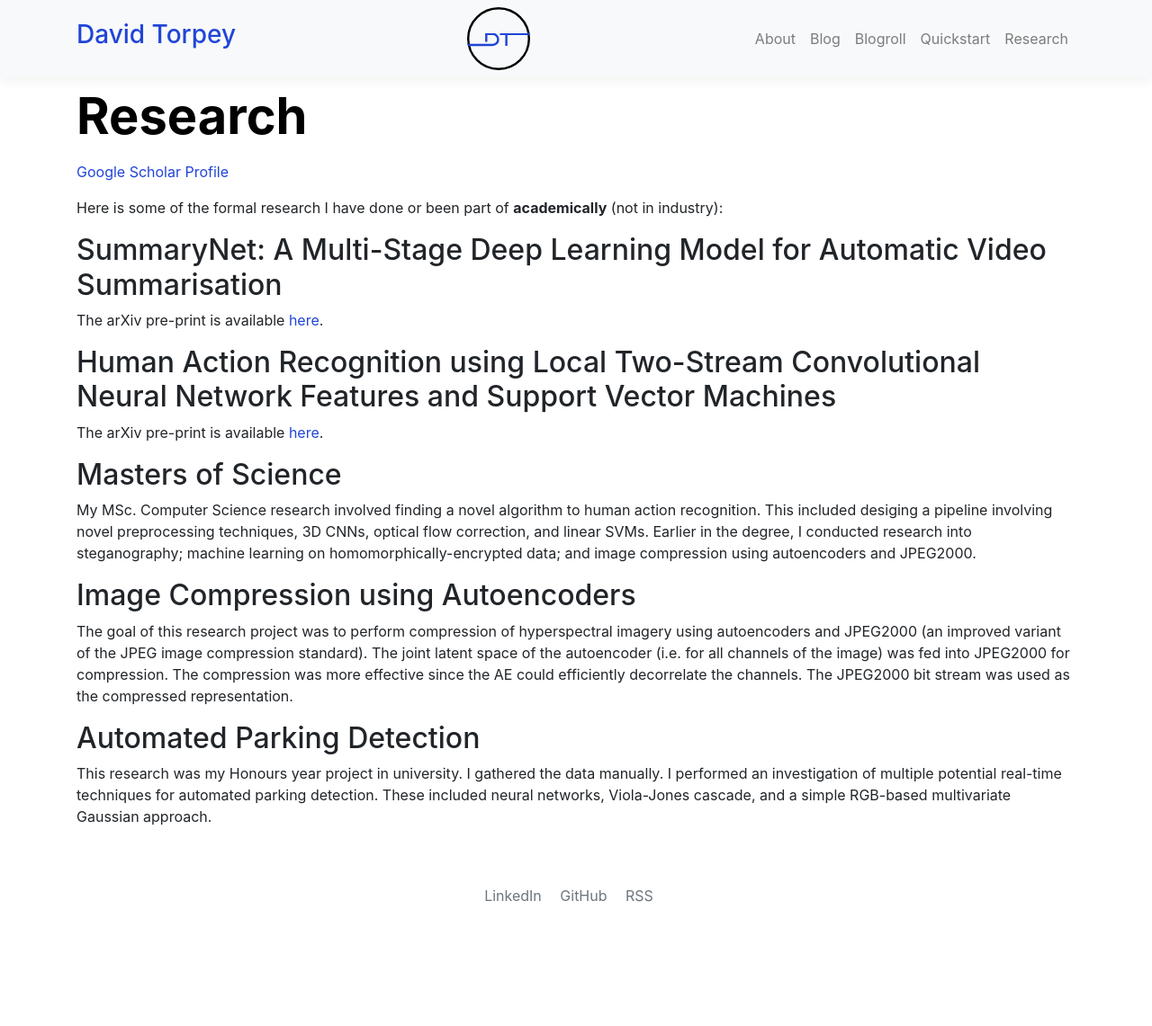
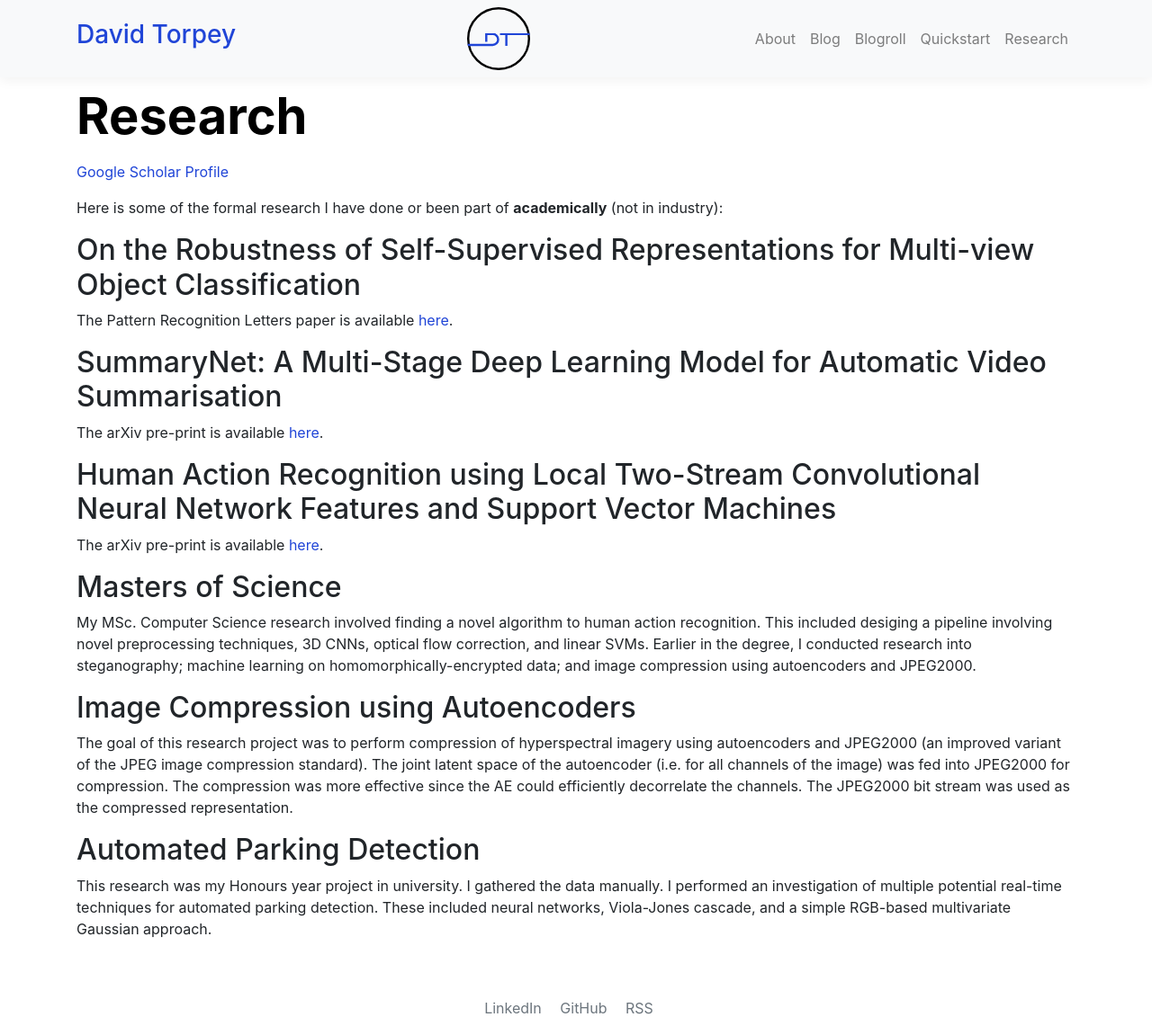
Before and after one commit to DavidTorpey/davidtorpey.github.io, a Jekyll site: the page built from research.md, in a window 1280 px wide and 1141 px high. Shown: the whole window at 90% size. Built offline with Jekyll 4.4.1, drawn with Linux system fonts in a browser that asks for light colours; nearby versions of some CDN libraries.

Commit message:
SSL Multi-view Paper

```diff
--- a/research.md
+++ b/research.md
@@ -7,6 +7,10 @@ permalink: /research/
 [Google Scholar Profile](https://scholar.google.com/citations?user=4pN26AoAAAAJ&hl=en)
 
 Here is some of the formal research I have done or been part of **academically** (not in industry):
+
+## On the Robustness of Self-Supervised Representations for Multi-view Object Classification
+
+The Pattern Recognition Letters paper is available [here](https://www.sciencedirect.com/science/article/abs/pii/S0167865522002276).
 
 ## SummaryNet: A Multi-Stage Deep Learning Model for Automatic Video Summarisation
 
```
